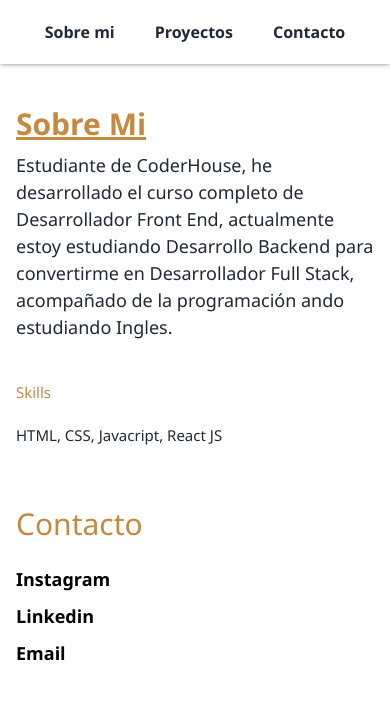
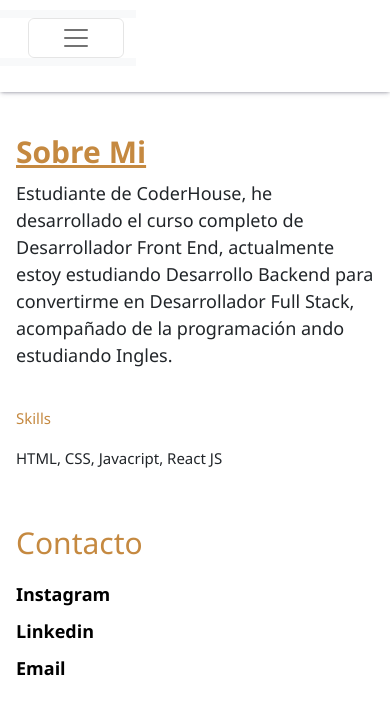
Before and after one commit to Agus-Sosa/portfolio, a React (Vite) app: page / in a window 390 px wide. Shown: the top 714 px of the page. Built offline with nearby package versions, Linux system fonts and the light colour scheme.

Commit message:
porfolio

```diff
--- a/package.json
+++ b/package.json
@@ -9,8 +9,11 @@
     "preview": "vite preview"
   },
   "dependencies": {
+    "bootstrap": "^5.2.3",
     "daisyui": "^2.51.2",
     "react": "^18.2.0",
+    "react-bootstrap": "^2.7.2",
+    "react-burger-menu": "^3.0.9",
     "react-daisyui": "^3.0.3",
     "react-dom": "^18.2.0",
     "react-icons": "^4.8.0",
--- a/src/App.css
+++ b/src/App.css
@@ -26,6 +26,7 @@
 }
 
 
+
 * body h1 h2 h3 h4 h5 {
   color: var(--color-primario);
 }
@@ -38,6 +39,10 @@
   color: var(--color-terceario);
 }
 
+* a {
+  color: var(--color-terceario);
+}
+
 /* h2 {
   font-size: ;
 } */
--- a/src/components/Header.jsx
+++ b/src/components/Header.jsx
@@ -1,25 +1,82 @@
 import React from 'react'
 import { Link } from 'react-router-dom'
 import '../styles/header.css'
+import { useState } from 'react'
 import ScrollToTop from 'react-scroll-to-top'
+import Offcanvas from 'react-bootstrap/Offcanvas';
+import Button from 'react-bootstrap/Button';
 // import NavbarSection from 'react-daisyui/dist/Navbar/NavbarSection'
+import 'bootstrap/dist/css/bootstrap.min.css';
 
 
-const Header = () => {
+import Container from 'react-bootstrap/Container';
+import Form from 'react-bootstrap/Form';
+import Nav from 'react-bootstrap/Nav';
+import Navbar from 'react-bootstrap/Navbar';
+import NavDropdown from 'react-bootstrap/NavDropdown';
+
+
+
+const Header = ({ name, ...props }) => {
+    const [show, setShow] = useState(false);
+    const handleClose = () => setShow(false);
+  const handleShow = () => setShow(true);
     return (
         <>
-        <section className='contenedor-header'>
+        <header className='contenedor-header'>
         <div className="contenedor-nombre">
         <h3>Agustin Sosa</h3>
         </div>
-        <div className='contenedor-links'>
+        {/* <div className='contenedor-links'> */}
             <nav>
                 <Link to={'Sobremi'}><span>Sobre mi</span></Link>
                 <Link to={'Proyectos'}><span>Proyectos</span></Link>
                 <Link to={'Contactos'}><span>Contacto</span></Link>
             </nav>
+        {/* </div> */}
+        <div className="contenedor-slide" color='#E5BA73'>
+        {/* <Button color='#E5BA73' onClick={handleShow} className="me-2">
+        {name}
+        Menu
+      </Button>
+      <Offcanvas show={show} onHide={handleClose} {...props}>
+        <Offcanvas.Header closeButton>
+          <Offcanvas.Title>Offcanvas</Offcanvas.Title>
+        </Offcanvas.Header>
+        <Offcanvas.Body>
+          Some text as placeholder. In real life you can have the elements you
+          have chosen. Like, text, images, lists, etc.
+        </Offcanvas.Body>
+      </Offcanvas> */}
+      {['sm'].map((expand) => (
+            <Navbar key={expand} bg="light" expand={expand} className="mb-3">
+            <Container fluid>
+                <Navbar.Brand href="#"></Navbar.Brand>
+                <Navbar.Toggle aria-controls={`offcanvasNavbar-expand-${expand}`} />
+                <Navbar.Offcanvas
+                id={`offcanvasNavbar-expand-${expand}`}
+                aria-labelledby={`offcanvasNavbarLabel-expand-${expand}`}
+                placement="top"
+                >
+                <Offcanvas.Header closeButton>
+                    <Offcanvas.Title id={`offcanvasNavbarLabel-expand-${expand}`}>
+                    Agustin Sosa
+                    </Offcanvas.Title>
+                </Offcanvas.Header>
+                <Offcanvas.Body>
+                    <Nav className="justify-content-end flex-grow-1 pe-3">
+                    <Nav.Link href="#action1">Acerca de mi</Nav.Link>
+                    <Nav.Link href="#action2">Proyectos</Nav.Link>
+                    <Nav.Link href='#action3'> Contacto</Nav.Link>
+                    </Nav>
+
+                </Offcanvas.Body>
+                </Navbar.Offcanvas>
+            </Container>
+            </Navbar>
+        ))}
         </div>
-        </section>
+        </header>
         <div className="contenedor-scroll-top">
         <ScrollToTop smooth className='scroll-top'/>
 
--- a/src/styles/header.css
+++ b/src/styles/header.css
@@ -15,24 +15,30 @@
 
 
 
-.contenedor-links {
+nav {
     font-size: 16px;
     font-weight: bold;
     text-decoration: none;
 }
 
-.contenedor-links span {
+nav span {
     margin: 0px 10px;
     text-decoration: none;
 }
 
-.contenedor-links a {
+
+    nav a {
     text-decoration: none;
     transition: .5s all;
 }
 
-.contenedor-links a:hover {
+nav a:hover {
     color: var(--color-terceario);
+}
+
+
+.contenedor-slide {
+    display: none;
 }
 
 @media screen and (max-width: 530px) and (min-width: 361px) {
@@ -41,22 +47,32 @@
     }
 
     .contenedor-header {
-        justify-content: center;
-        padding: 20px;
+        justify-content: start;
+        padding: 10px 0px;
         margin: 0px;
         box-shadow: rgba(50, 50, 93, 0.25) 0px 2px 5px -1px, rgba(0, 0, 0, 0.3) 0px 1px 3px -1px;
     }
-    .contenedor-links span {
+
+    nav {
+        display: none;
+        justify-content: center;
+    }
+
+    nav span {
         margin: 0px 20px;
     }
+
+    .contenedor-slide {
+        display: flex;
+    }
 }
-
+/*
 @media screen and (max-width: 360px) {
     .contenedor-nombre {
         display: none;
     }
 
-    .contenedor-links span {
+    nav span {
         margin: 0px 5px;
     }
 
@@ -67,4 +83,4 @@
         justify-content: center;
 
     }
-}
+} */
```
Also changed, not shown: 1 other file (tests, documents, lock files or other folders).
